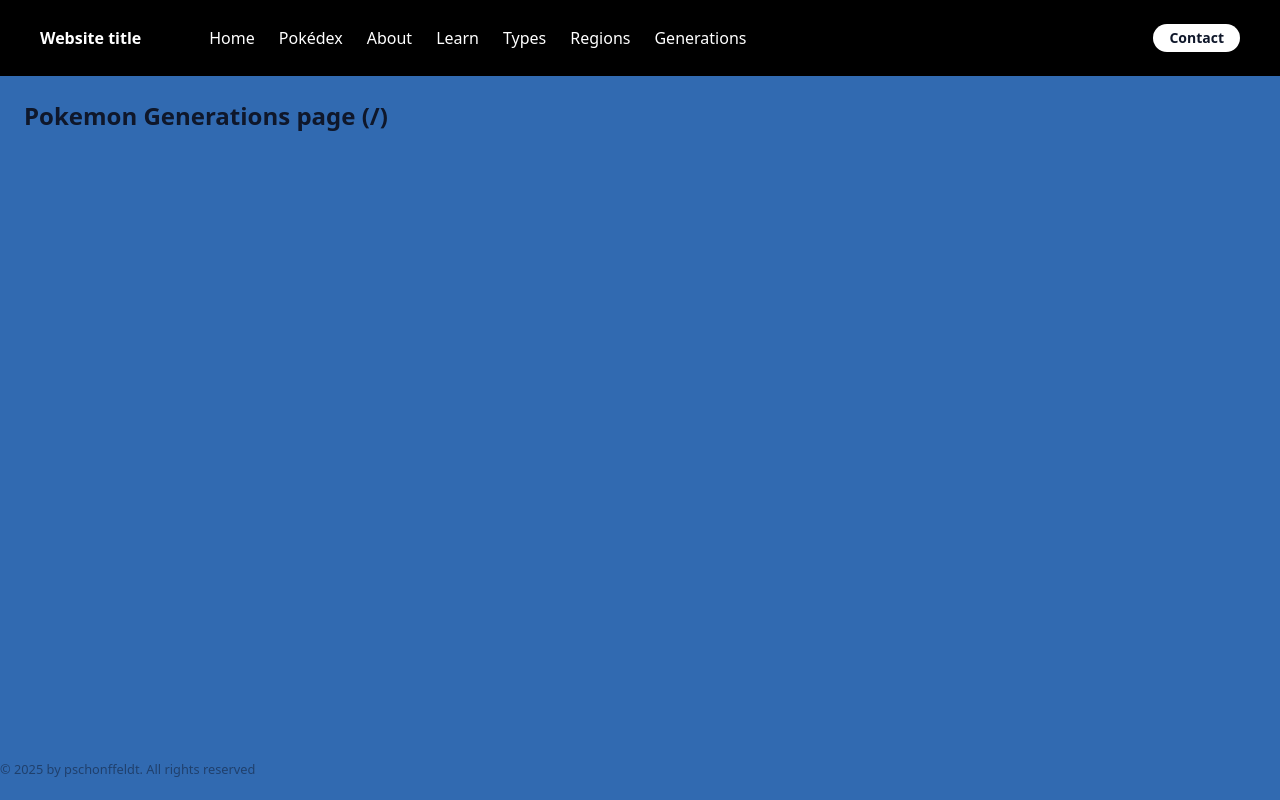
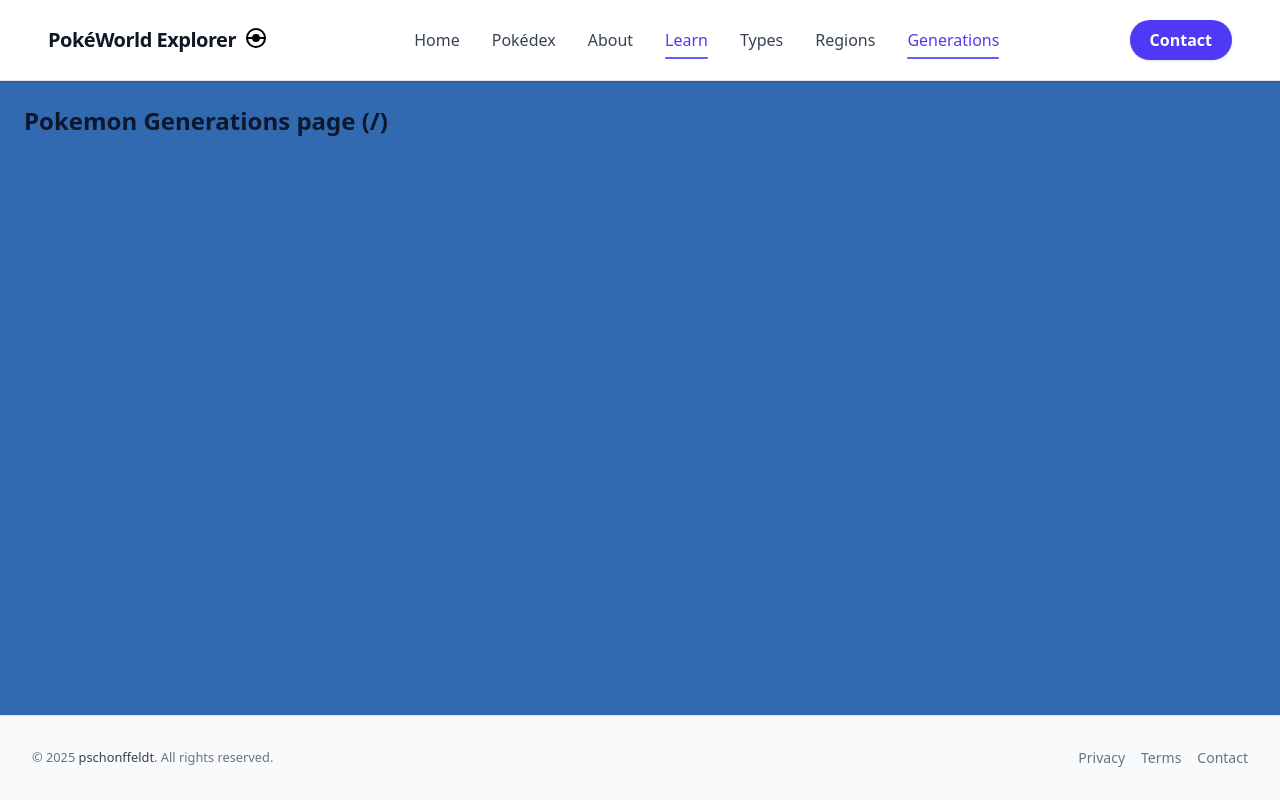
Before and after one commit to pschonffeldt/pokedex-2, a Next.js app: page /learn/pokemon-generations in a window 1280 px wide. Built offline with nearby package versions, Linux system fonts and the light colour scheme.

Commit message:
Update footer and header styling and layout

```diff
--- a/src/components/marketing-footer.tsx
+++ b/src/components/marketing-footer.tsx
@@ -1,10 +1,37 @@
 export default function MarketingFooter() {
   return (
-    <footer className="mt-auto py-5">
-      <small className="opacity-50">
-        &copy; 2025 by <a href="https://pschonffeldt.dev/">pschonffeldt</a>. All rights
-        reserved{' '}
-      </small>
+    <footer className="mt-auto border-t border-gray-200 bg-gray-50">
+      <div className="mx-auto max-w-7xl px-4 py-8 sm:px-6 lg:px-8">
+        <div className="flex flex-col items-center justify-between gap-4 sm:flex-row">
+          {/* left: brand / copyright */}
+          <small className="text-gray-500">
+            &copy; {new Date().getFullYear()}{' '}
+            <a
+              href="https://pschonffeldt.dev/"
+              className="font-medium text-gray-700 hover:text-blue-600 transition-colors"
+            >
+              pschonffeldt
+            </a>
+            . All rights reserved.
+          </small>
+
+          {/* right: optional links */}
+          <div className="flex gap-4 text-sm text-gray-500">
+            <a href="/privacy" className="hover:text-blue-600 transition-colors">
+              Privacy
+            </a>
+            <a href="/terms" className="hover:text-blue-600 transition-colors">
+              Terms
+            </a>
+            <a
+              href="mailto:hello@pschonffeldt.dev"
+              className="hover:text-blue-600 transition-colors"
+            >
+              Contact
+            </a>
+          </div>
+        </div>
+      </div>
     </footer>
   );
 }
--- a/src/components/marketing-header.tsx
+++ b/src/components/marketing-header.tsx
@@ -1,6 +1,7 @@
 'use client';
 
 import Link from 'next/link';
+import { usePathname } from 'next/navigation';
 
 const routes = [
   { label: 'Home', path: '/' },
@@ -13,34 +14,98 @@ const routes = [
 ];
 
 export default function MarketingHeader() {
+  const pathname = usePathname();
+
   return (
-    <nav className="flex justify-between items-center px-10 py-6 bg-black">
-      {/* Website logo with link to homepage */}
-      <div className="flex space-x-5">
-        <Link href={'/'} className="font-bold text-white">
-          Website title
+    <nav className="sticky top-0 z-50 border-b border-gray-200 bg-white shadow-sm">
+      <div className="mx-auto flex h-20 max-w-7xl items-center justify-between px-6 sm:px-8 lg:px-12">
+        {/* Brand */}
+        <div className="flex flex-row space-x-2">
+          <Link
+            href="/"
+            className="font-bold text-gray-900 text-xl tracking-tight hover:text-indigo-600 transition-colors"
+          >
+            PokéWorld Explorer
           </Link>
-        {/* Mapping list of pathes to li's */}
-        <ul className="flex gap-2 text-xs pl-10">
-          {routes.map((route) => (
+          <svg
+            viewBox="0 0 24 24"
+            aria-hidden="true"
+            className="h-6 w-6 text-black"
+            fill="none"
+            stroke="currentColor"
+            strokeWidth={2}
+            strokeLinecap="round"
+            strokeLinejoin="round"
+          >
+            {/* outer ring */}
+            <circle cx="12" cy="12" r="9" />
+            {/* center line */}
+            <line x1="3" y1="12" x2="21" y2="12" />
+            {/* center button */}
+            <circle cx="12" cy="12" r="3" fill="currentColor" />
+          </svg>
+        </div>
+
+        {/* Desktop links */}
+        <ul className="ml-4 hidden items-center gap-2 md:flex">
+          {routes.map((route) => {
+            const isActive =
+              pathname === route.path || (route.path !== '/' && pathname.startsWith(route.path));
+
+            return (
               <li key={route.path}>
                 <Link
                   href={route.path}
-                className="text-white/100 rounded-sm text-base px-2 py-1 hover:text-white hover:bg-green-700 focus:text-white transition"
+                  aria-current={isActive ? 'page' : undefined}
+                  className={[
+                    'relative rounded-md px-3 py-2 text-base font-medium transition-colors',
+                    isActive
+                      ? 'text-indigo-600 after:absolute after:bottom-0 after:left-3 after:right-3 after:h-[2px] after:bg-indigo-500 after:rounded-full'
+                      : 'text-gray-700 hover:text-gray-900 hover:bg-gray-50 focus-visible:outline-none focus-visible:ring-2 focus-visible:ring-indigo-500/60',
+                  ].join(' ')}
                 >
                   {route.label}
                 </Link>
               </li>
-          ))}
+            );
+          })}
         </ul>
-        {/* Contact pill */}
+
+        {/* Mobile: horizontal scroll menu */}
+        <div className="md:hidden">
+          <ul className="flex max-w-[80vw] items-center gap-2 overflow-x-auto whitespace-nowrap">
+            {routes.map((route) => {
+              const isActive =
+                pathname === route.path || (route.path !== '/' && pathname.startsWith(route.path));
+
+              return (
+                <li key={route.path} className="shrink-0">
+                  <Link
+                    href={route.path}
+                    aria-current={isActive ? 'page' : undefined}
+                    className={[
+                      'relative rounded-md px-3 py-2 text-base font-medium transition-colors',
+                      isActive
+                        ? 'text-indigo-600 after:absolute after:bottom-0 after:left-3 after:right-3 after:h-[2px] after:bg-indigo-500 after:rounded-full'
+                        : 'text-gray-700 hover:text-gray-900 hover:bg-gray-50',
+                    ].join(' ')}
+                  >
+                    {route.label}
+                  </Link>
+                </li>
+              );
+            })}
+          </ul>
         </div>
-      <Link href="/contact" className="inline-block">
-        <div className="bg-white rounded-full px-4 py-1 text-sm font-semibold capitalize shadow-sm hover:bg-secondary/90 cursor-pointer">
+
+        {/* Call to action */}
+        <Link
+          href="/contact"
+          className="rounded-full bg-indigo-600 px-5 py-2 text-base font-semibold text-white shadow-sm transition-colors hover:bg-indigo-700 focus-visible:outline-none focus-visible:ring-2 focus-visible:ring-indigo-500/60"
+        >
           Contact
+        </Link>
       </div>
-      </Link>
-      {/* <DropDownMenu></DropDownMenu> */}
     </nav>
   );
 }
```
Lines whose indentation alone changed are shown as unchanged.
